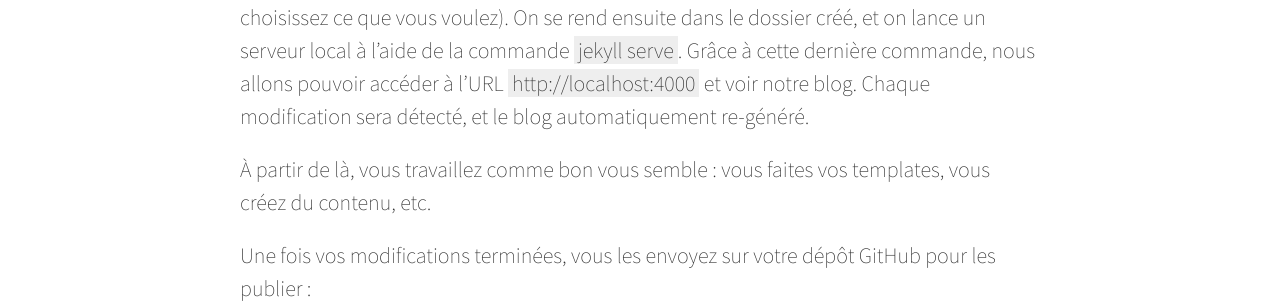
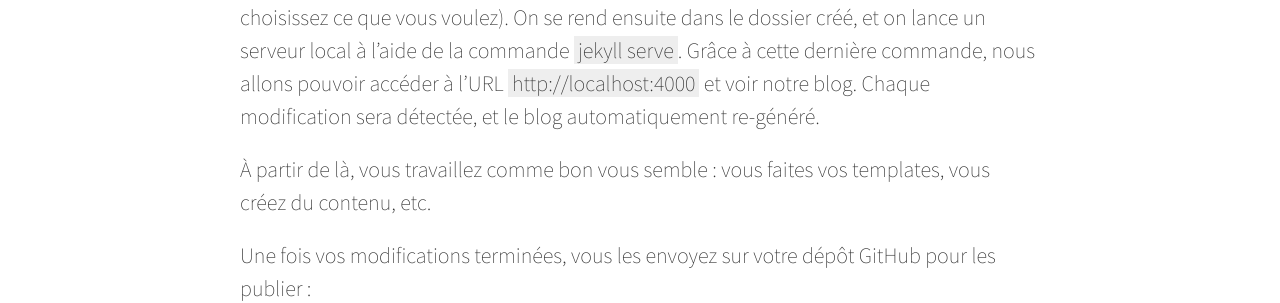
Before and after one commit to zessx/blog, a Jekyll site: the page built from _posts/2015-06-24-jekyll-sous-windows.md, in a window 1280 px wide and 900 px high, scrolled down 3515 px. Shown: the part 191-494 px from the top of the window. Built offline with Jekyll 4.4.1, drawn with Linux system fonts in a browser that asks for light colours; comment, search, counter and statistics services are not loaded; some of the changed text lies outside the part shown.

Commit message:
:pencil2: Typos corrections

```diff
--- a/_posts/2015-06-24-jekyll-sous-windows.md
+++ b/_posts/2015-06-24-jekyll-sous-windows.md
@@ -64,7 +64,7 @@
     $ git remote add origin git@github.com:username/blog.git
     $ jekyll serve
 
-Ici, on crée d'abord un nouveau blog avec Jekyll (`blog` est uniquement le nom du dossier, choisissez ce que vous voulez). On se rend ensuite dans le dossier créé, et on lance un serveur local à l'aide de la commande `jekyll serve`. Grâce à cette dernière commande, nous allons pouvoir accéder à l'URL `http://localhost:4000` et voir notre blog. Chaque modification sera détecté, et le blog automatiquement re-généré.
+Ici, on crée d'abord un nouveau blog avec Jekyll (`blog` est uniquement le nom du dossier, choisissez ce que vous voulez). On se rend ensuite dans le dossier créé, et on lance un serveur local à l'aide de la commande `jekyll serve`. Grâce à cette dernière commande, nous allons pouvoir accéder à l'URL `http://localhost:4000` et voir notre blog. Chaque modification sera détectée, et le blog automatiquement re-généré.
 
 À partir de là, vous travaillez comme bon vous semble : vous faites vos templates, vous créez du contenu, etc.
 
@@ -145,7 +145,7 @@
 
 Si vous préférez utiliser un autre moteur de coloration syntaxique, vous pouvez. [Rouge](https://rubygems.org/gems/rouge/versions/1.9.0) par exemple, qui s'installe facilement via la commande suivante :
 
-    gem install rouge
+    $ gem install rouge
 
 Quel que soit votre choix, veillez à bien modifier le fichier `_config.xml` pour spécifier quel moteur vous utilisez :
 
@@ -156,7 +156,7 @@
 
 Enfin et pour finir, vous aurez besoin d'un dernier outil : [Windows Directory Monitor](https://rubygems.org/gems/wdm/versions/0.1.0). Cette gem permet de détecter des changements dans un dossier, elle est donc essentielle pour utiliser Jekyll. Vous pouvez là aussi l'installer via un simple :
 
-    gem install wdm
+    $ gem install wdm
 
 ## Utilisation de Jekyll
 
@@ -164,19 +164,19 @@
 
 Ce fût dur, mais nous y sommes. Voici à présent et pour finir, une rapide présentation des différentes commandes que vous aurez à utiliser avec Jekyll. Je n'allais quand même pas vous laisser comme ça, sans rien, après tout ce qu'on a enduré ensemble, non ?
 
-    jekyll new .
+    $ jekyll new .
 
 Celle-ci, nous en avons déjà parlé. C'est la commande pour créer un nouveau site/blog Jekyll. L'argument est le nom du dossier dans lequel l'instance sera créée, le dossier courant pour notre exemple.
 
-    jekyll build
+    $ jekyll build
 
 Ici, nous lançons un build du site, et rien de plus. Les fichiers sont générés, mais aucun serveur n'est lancé. Vous vous servirez de cette commande dans le cas ou vous ne passez pas par GitHub pour héberger votre site, par exemple.
 
-    jekyll serve
+    $ jekyll serve
 
 Déjà évoquée, cette commande permet de lancer un serveur sur le port 4000 de l'hôte local, et de détecter tout changement de fichier source afin de re-générer le site. C'est celle que vous devriez utiliser le plus en local.
 
-    jekyll serve --drafts
+    $ jekyll serve --drafts
 
 Dérivée de la précédente, le serveur tiendra ici compte des drafts (les articles en cours de rédaction). Ces articles qui se trouvent dans le dossier `_drafts/` ne sont habituellement pas pris en compte. Préciser l'option `--drafts` vous permet de vérifier en local l'affichage correct d'un futur article, sans avoir besoin de de publier. Notez que GitHub n'utilise évidemment pas cette option. Vous pourrez trouver plus d'informations sur les drafts [dans la documentation de Jekyll](http://jekyllrb.com/docs/drafts/)
 
```
Also changed, not shown: other parts of _posts/2015-06-24-jekyll-sous-windows.md (+3 -3 lines).
